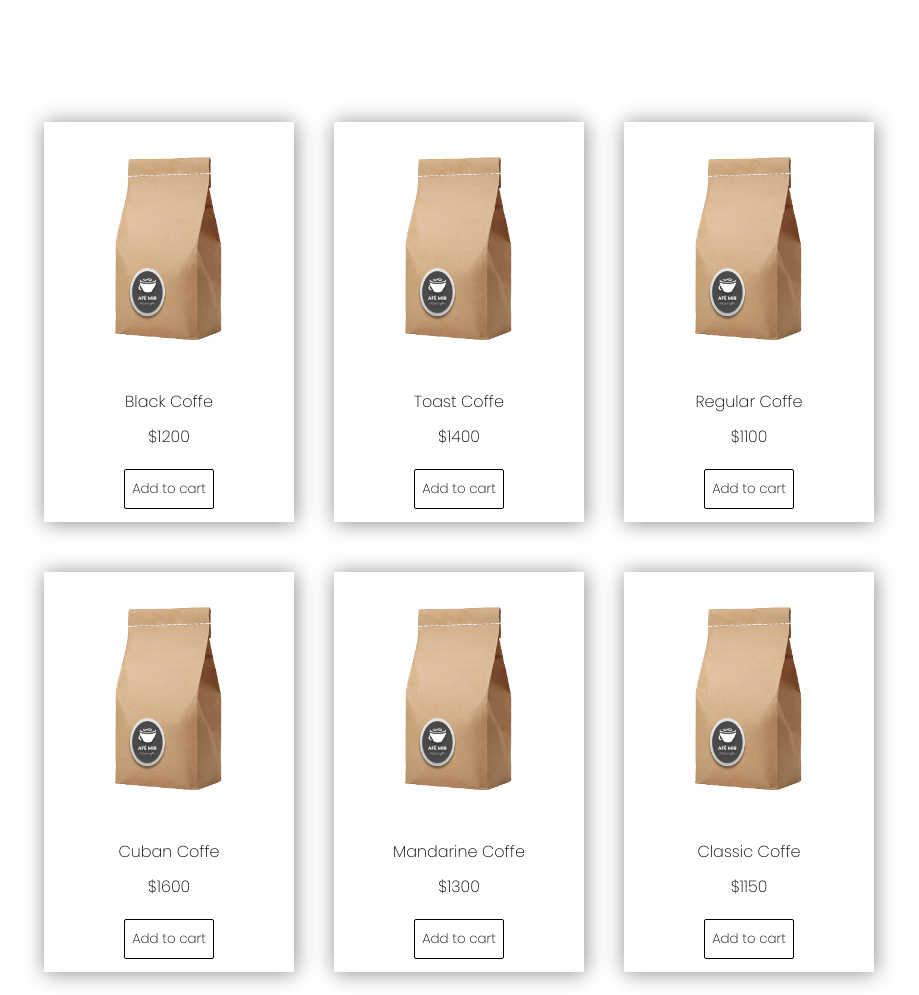
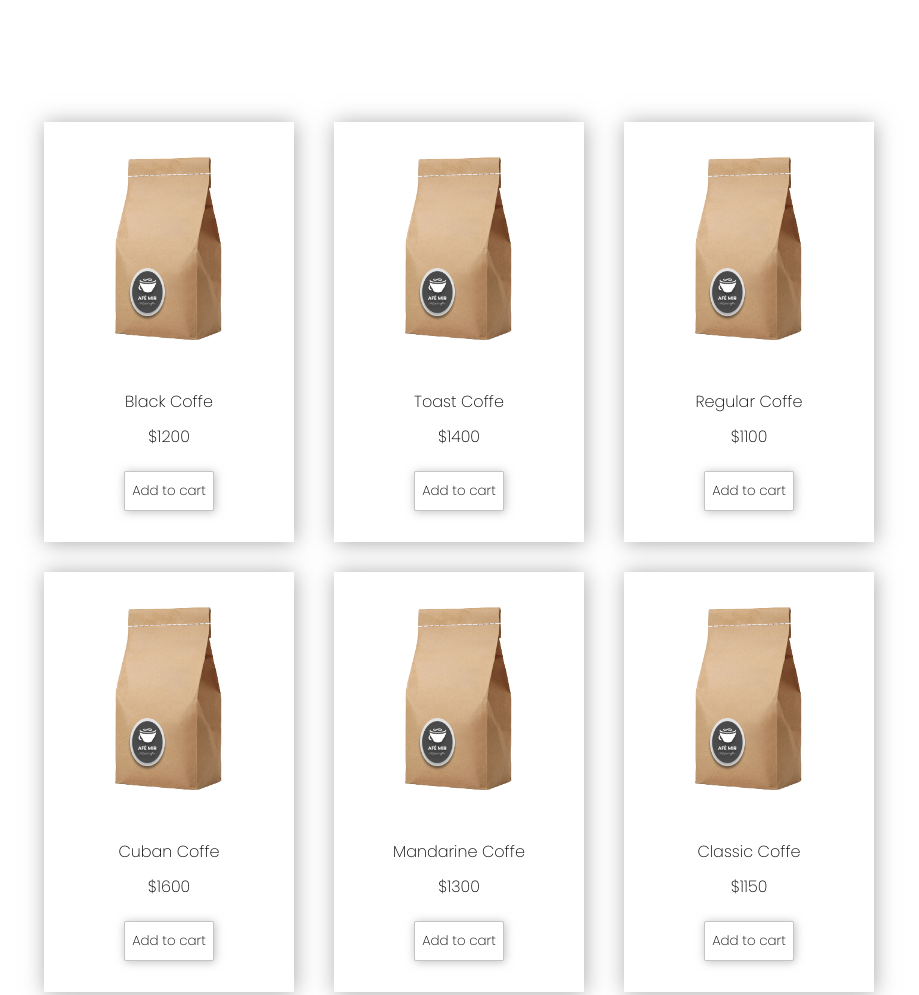
Before and after one commit to lavarellocambaceresmarcos/JS-cart-optimazed, a plain HTML site: page index.html in a window 1280 px wide. Shown: the part 660-1655 px from the top of the page, without its empty margins (181-1100 px from the left). Drawn offline with Linux system fonts and the light colour scheme.

Commit message:
animations fixed

```diff
--- a/style.css
+++ b/style.css
@@ -9,10 +9,10 @@
 .card {
     /* background-color: rgb(226, 108, 108); */
     width: 250px;
-    height: 400px;
+    height: 420px;
     display: flex;
     flex-direction: column;
-    box-shadow: 1px 1px 20px rgb(139, 139, 139);
+    box-shadow: 1px 1px 20px rgba(139, 139, 139, 0.726);
 }
 
 .cont-card-img {
@@ -44,7 +44,9 @@
 
 .cont-card-btn button {
     background-color: white;
-    border: 1px solid black;
+    border: 1px solid rgba(179, 179, 179, 0.753);
+    box-shadow: 1px 1px 10px rgba(139, 139, 139, 0.568);
+    border-radius: 3px;
     width: 90px;
     height: 40px;
     margin-top: 10px;
@@ -56,7 +58,8 @@
 .cont-card-btn button:hover {
     background-color: rgb(224, 160, 64);
     color: rgb(236, 236, 236);
-    border: 1px solid rgb(255, 255, 255);
+    border: none;
+    transform: translateY(-5px);
     transition: all .5s ease;
 }
 
```
